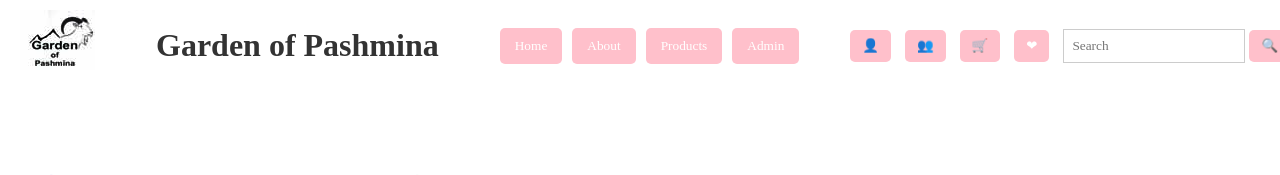
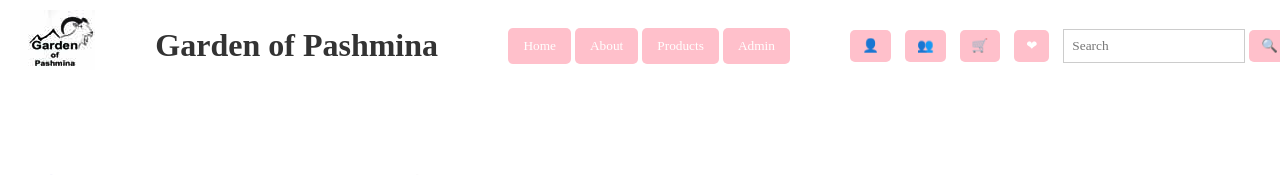
Before and after one commit to sujitamainali1/garden-of-pashmina-website, a PHP site: page /index.php in a window 1280 px wide. Shown: the top 175 px of the page. Run offline with PHP 8.4, Linux system fonts and the light colour scheme; the visitor is signed in with stand-in values (Sample User, id 1).

Commit message:
Update style.css

```diff
--- a/website/style.css
+++ b/website/style.css
@@ -4,13 +4,7 @@
 /* NAVBAR */
 #navbar {
 
-    ul {
-        list-style: none;
-        padding: 0;
-        margin: 0;
-        display: flex;
-        gap: 10px; /* Adjust the gap between buttons as needed */
-    }
+
 
     #navbar button {
         background-color: pink;
```
